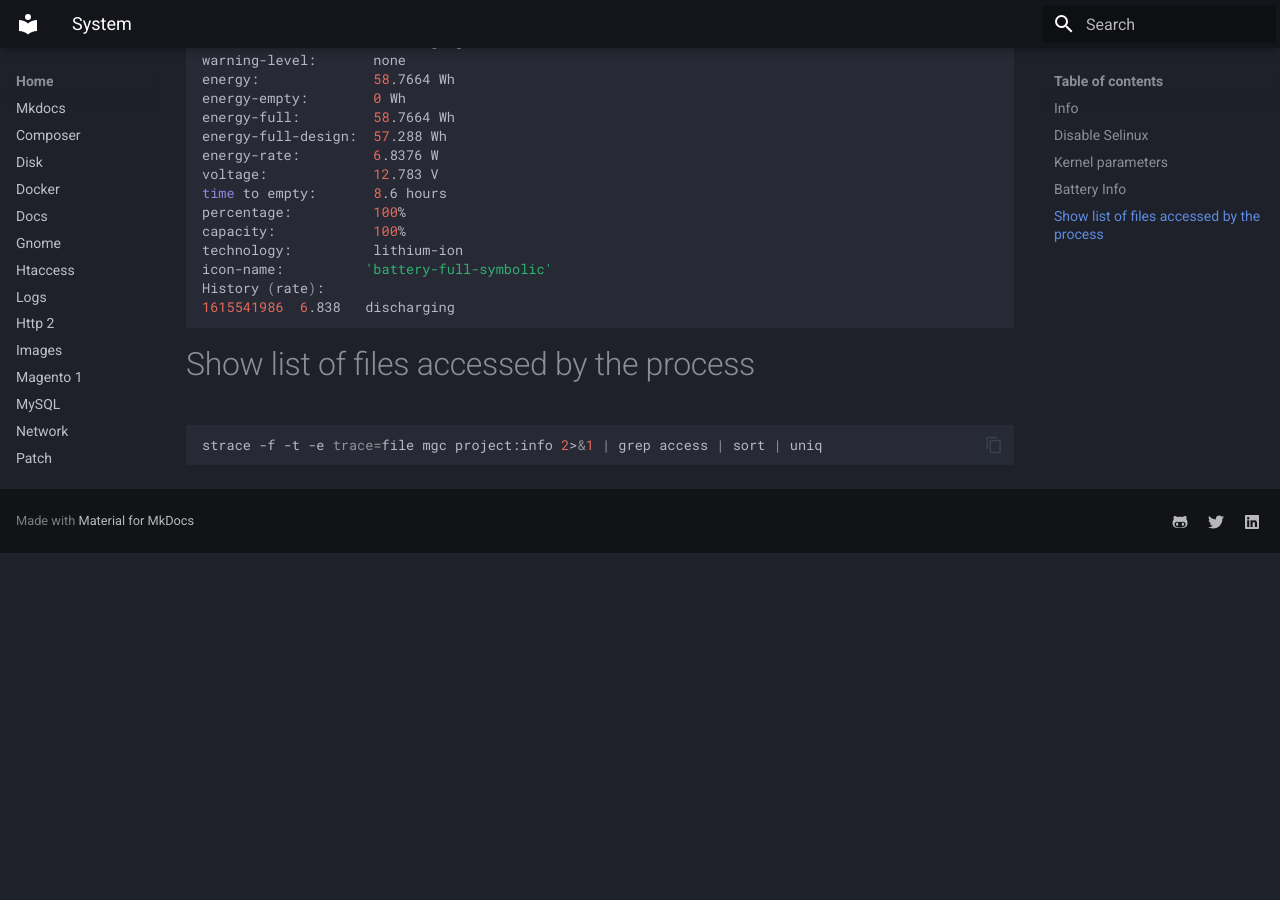
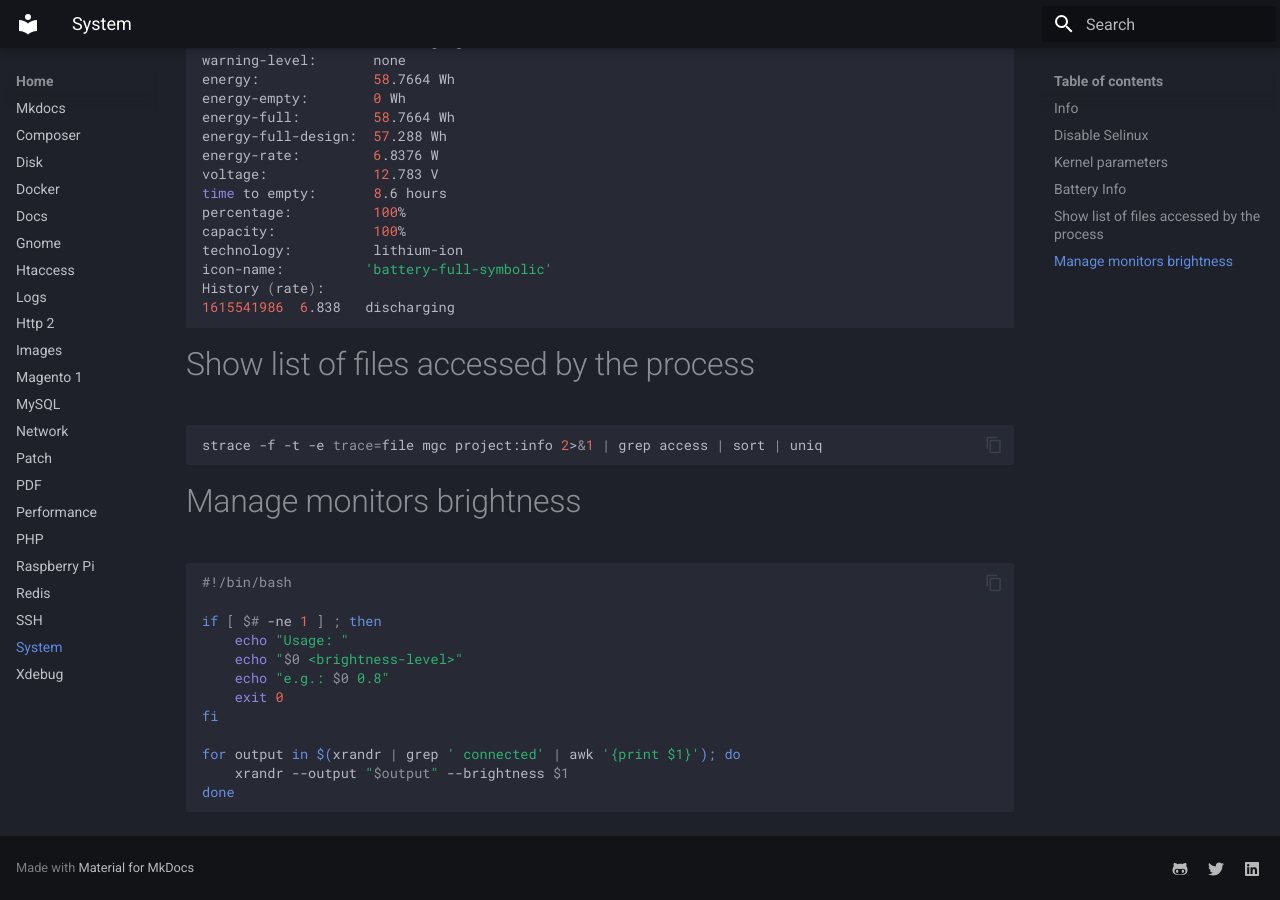
Before and after one commit to yutv/kb, an MkDocs documentation site: the page built from docs/system.md, in a window 1280 px wide and 900 px high, scrolled down 1309 px. Built offline with MkDocs 1.6.1 and Material for MkDocs 9.7.7, drawn with Linux system fonts in a browser that asks for light colours; before the commit the page ends 1862 px from its top, so only the background shows below that.

Commit message:
monitor-brigthness

````diff
--- a/docs/system.md
+++ b/docs/system.md
@@ -68,3 +68,19 @@ History (rate):
 ```bash
 strace -f -t -e trace=file mgc project:info 2>&1 | grep access | sort | uniq
 ```
+
+# Manage monitors brightness
+```bash
+#!/bin/bash
+
+if [ $# -ne 1 ] ; then
+    echo "Usage: "
+    echo "$0 <brightness-level>"
+    echo "e.g.: $0 0.8"
+    exit 0
+fi
+
+for output in $(xrandr | grep ' connected' | awk '{print $1}'); do
+    xrandr --output "$output" --brightness $1
+done
+```
````
